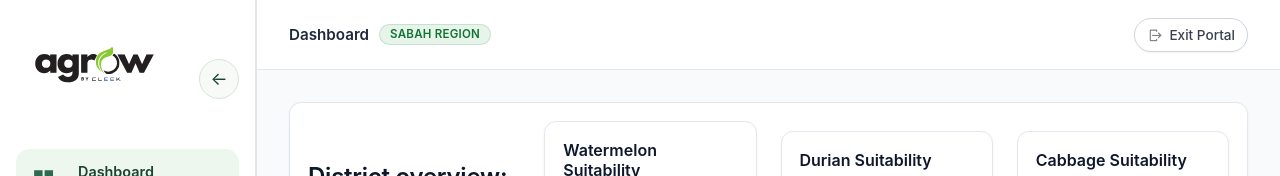
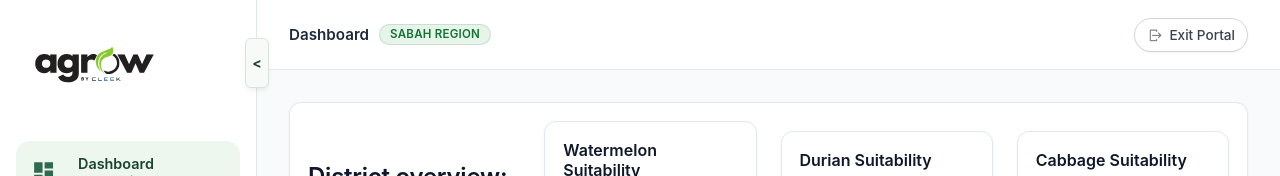
Before and after one commit to lumbanon/GamudaProject, a React (Vite) app in the folder agrow-portal/: page /dashboard in a window 1280 px wide. Shown: the top 176 px of the page. Built offline with nearby package versions, Linux system fonts and the light colour scheme; no server answers; sample sign-in values are in the browser's storage.

Commit message:
update sidebar toggle btn

```diff
--- a/agrow-portal/src/layouts/DashboardLayout.jsx
+++ b/agrow-portal/src/layouts/DashboardLayout.jsx
@@ -3,6 +3,7 @@ import { Outlet, Link, NavLink, useLocation, useNavigate } from 'react-router-do
 import './dashboard-layout.css'
 import agrowLogo from '../assets/landing/agrow.svg'
 import exitPortalLogo from '../assets/exit-logo/exit-portal-logo.png'
+import miniAgrowLogo from '../assets/sidebar/agrow-sidebar-toggle.png'
 
 const API_AUTH_BASE_URL = 'http://127.0.0.1:8000/api/v1/auth'
 
@@ -172,7 +173,7 @@ export default function DashboardLayout() {
       <aside className='sidebar-panel'>
         <div className='sidebar-top-row'>
           <Link to='/dashboard' className='portal-branding' aria-label='Agrow homepage'>
-            <img src={agrowLogo} alt='Agrow' />
+            <img src={isSidebarOpen ? agrowLogo : miniAgrowLogo} alt='Agrow' />
           </Link>
 
           <button
@@ -182,7 +183,7 @@ export default function DashboardLayout() {
             aria-label={isSidebarOpen ? 'Collapse sidebar' : 'Expand sidebar'}
             aria-expanded={isSidebarOpen}
           >
-            {isSidebarOpen ? '\u2190' : '\u2192'}
+            {isSidebarOpen ? '<' : '>'}
           </button>
         </div>
 
--- a/agrow-portal/src/layouts/dashboard-layout.css
+++ b/agrow-portal/src/layouts/dashboard-layout.css
@@ -7,52 +7,73 @@
 }
 
 .sidebar-panel {
+    position: relative;
     width: 257px;
     flex-shrink: 0;
     background-color: #ffffff;
-    border-right: 2px solid #e0e6e1;
+    border-right: 1px solid #e0e6e1;
     padding: 32px 16px;
     display: flex;
     flex-direction: column;
     gap: 15px;
     height: 100%;
     box-sizing: border-box;
+    transition: width 0.2s cubic-bezier(0.4, 0, 0.2, 1),
+                padding 0.25s cubic-bezier(0.4, 0, 0.2, 1);
 }
 
 .sidebar-top-row {
     display: flex;
     align-items: center;
-    justify-content: space-between;
-    gap: 12px;
-    margin-bottom: 8px;
+    width: 100%;
 }
 
 .sidebar-toggle-btn {
-    width: 40px;
-    height: 40px;
+    position: absolute;
+    top: 38px;
+    transform: none;
+    right: -13px;
+    z-index: 100;
+    width: 24px;
+    height: 50px;
     border: 1px solid #d7e3db;
-    border-radius: 999px;
+    border-radius: 6px;
     background: #f7faf7;
     color: #1b4332;
     cursor: pointer;
-    font-size: 18px;
-    line-height: 1;
-    display: inline-flex;
+    /* font-size: 16px; */
+    /* font-weight: 600; */
+    display: flex;
     align-items: center;
     justify-content: center;
-    flex-shrink: 0;
+    box-shadow: 0 4px 6px -1px rgba(0, 0, 0, 0.05), 0 2px 4px -1px rgba(0, 0, 0, 0.03);
+    transition: all 0.2s cubic-bezier(0.4, 0, 0.2, 1);
 }
 
 .sidebar-toggle-btn:hover {
     background: #edf7ed;
+    color: #1e293b;
+    border-color: #94a3b8;
+    height: 56px; /* Extends vertically on hover to explicitly broadcast click state */
+    box-shadow: 0 10px 15px -3px rgba(0, 0, 0, 0.08);
+}
+
+.sidebar-toggle-btn text,
+.sidebar-toggle-btn {
+    font-size: 14px;
+    font-weight: 700;
+    padding: 0;
+    line-height: 1;
 }
 
 .portal-branding {
-    width: 100%;
+    justify-content: flex-start;
+    width: auto;
     max-width: 125px;
     margin: 0 0 24px 16px;
     display: flex;
     align-items: center;
+    transition: margin 0.25s ease, justify-content 0.25s ease;
 }
 
 .portal-branding img {
@@ -81,7 +102,9 @@
     border-radius: 14px;
     position: relative;
     margin-bottom: 0 !important;
-    transition: background-color 0.2s ease, color 0.2s ease;
+    width: 100%;
+    box-sizing: border-box;
+    transition: background-color 0.2s ease, color 0.2s ease, padding 0.25s ease;
 }
 
 .stack-link:hover {
@@ -117,16 +140,28 @@
     display: flex;
     flex-direction: column;
     gap: 2px;
+    white-space: nowrap;
+    overflow: hidden;
+    opacity: 1;
+    max-width: 200px;
+    transition: opacity 0.15s cubic-bezier(0.4, 0, 0.2, 1),
+                max-width 0.25s cubic-bezier(0.4, 0, 0.2, 1);
 }
 
 .sidebar-collapsed .sidebar-panel {
-    width: 96px;
+    width: 80px;
     padding-left: 12px;
     padding-right: 12px;
 }
 
 .sidebar-collapsed .portal-branding {
-    display: none;
+    margin: 0 0 24px 0;
+    width: 100%;
+    justify-content: center;
+}
+
+.sidebar-collapsed .portal-branding img {
+    max-height: 36px;
 }
 
 .sidebar-collapsed .stacked-nav-container {
@@ -134,14 +169,16 @@
 }
 
 .sidebar-collapsed .stack-link {
-    justify-content: center;
+    justify-content: flex-start;
     padding-left: 0;
     padding-right: 0;
     width: 100%;
 }
 
 .sidebar-collapsed .stack-text-wrapper {
-    display: none;
+    opacity: 0;
+    max-width: 0;
+    pointer-events: none;
 }
 
 .sidebar-collapsed .sidebar-top-row {
@@ -195,6 +232,12 @@
     flex-direction: column;
     gap: 1px;
     min-width: 0;
+    white-space: nowrap;
+    overflow: hidden;
+    opacity: 1;
+    max-width: 200px;
+    transition: opacity 0.15s cubic-bezier(0.4, 0, 0.2, 1),
+                max-width 0.25s cubic-bezier(0.4, 0, 0.2, 1);
 }
 
 .user-role-label {
@@ -231,7 +274,9 @@
 }
 
 .sidebar-collapsed .user-info-wrapper {
-    display: none;
+    opacity: 0;
+    max-width: 0;
+    pointer-events: none;
 }
 
 .main-content-wrapper {
```
Also changed, not shown: agrow-portal/src/assets/sidebar/agrow-sidebar-toggle.png (added).
